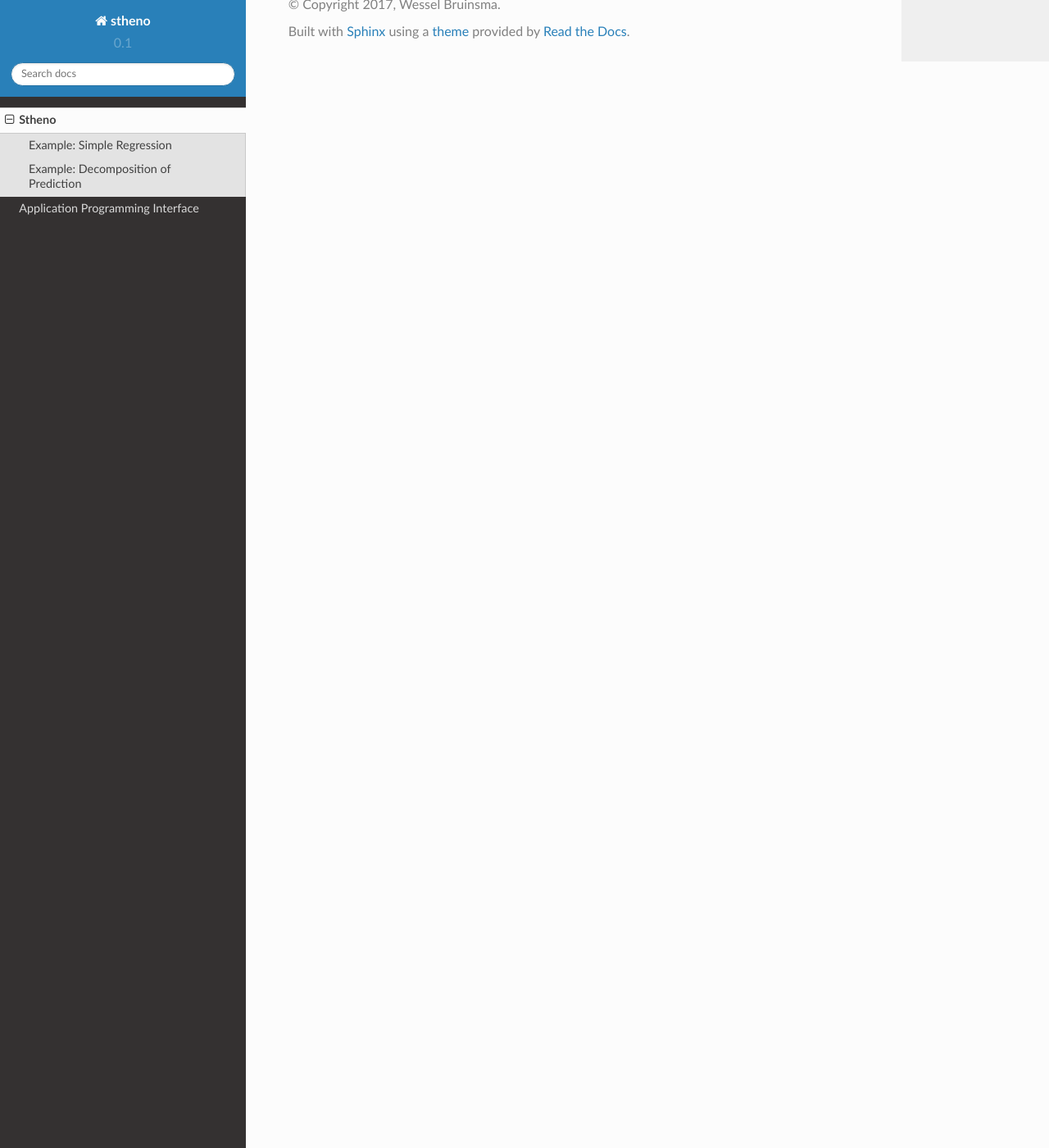
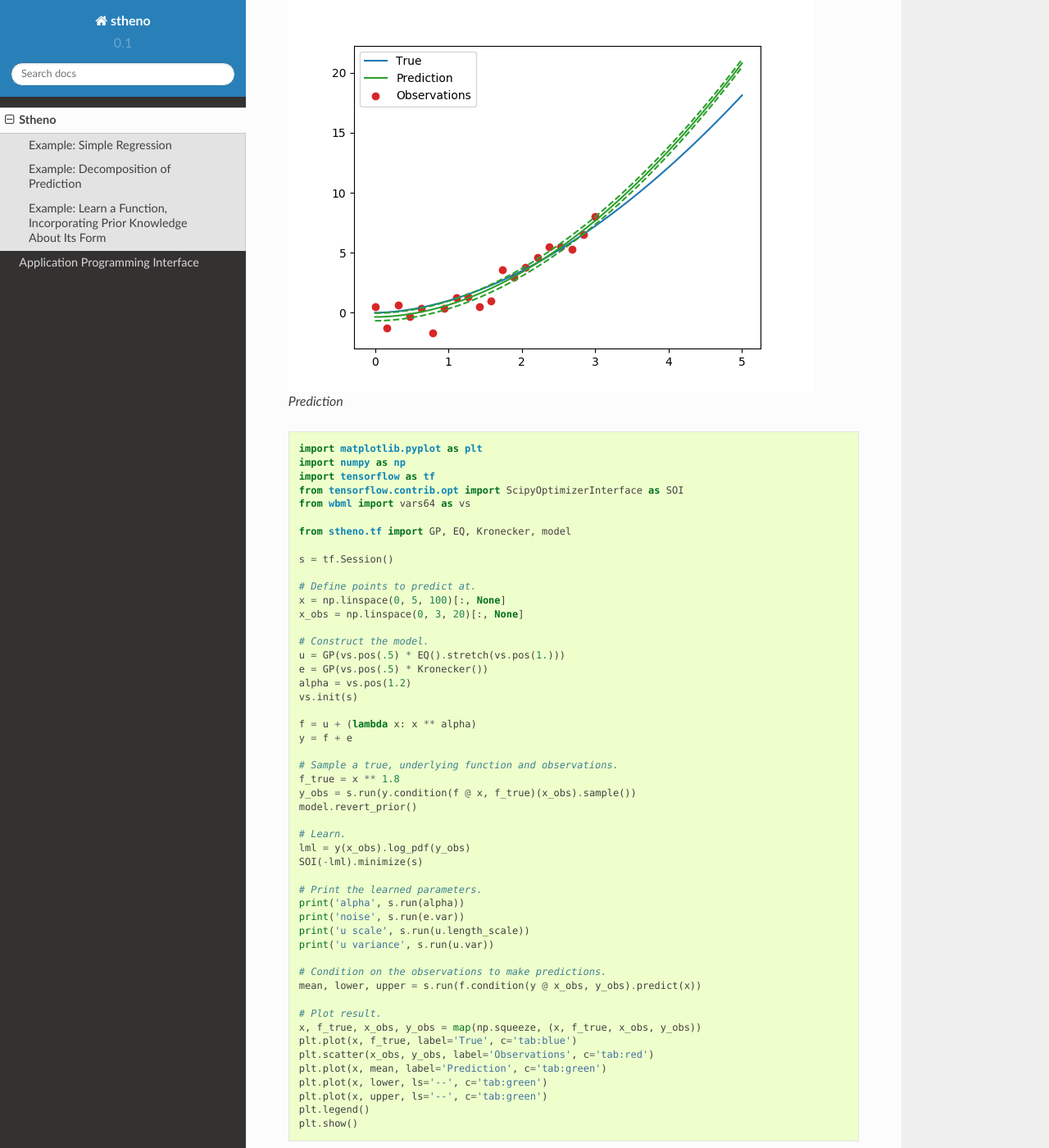
Before and after one commit to wesselb/stheno, a Sphinx documentation site: the page built from doc/readme.rst, in a window 1280 px wide and 1400 px high, scrolled down 3716 px. Shown: the whole window at 82% size. Built offline with Sphinx 7.4.7 and the Read the Docs theme 2.0.0, drawn with Linux system fonts in a browser that asks for light colours; some of the changed text lies outside the part shown.

Commit message:
Add third README example

```diff
--- a/doc/readme.rst
+++ b/doc/readme.rst
@@ -24,12 +24,12 @@ Example: Simple Regression
 
     # Define points to predict at.
     x = np.linspace(0, 10, 100)[:, None]
-    x_obs = np.linspace(0, 7, 10)[:, None]
+    x_obs = np.linspace(0, 7, 20)[:, None]
 
     # Construct a prior.
-    f = GP(EQ())  # Latent function.
-    e = GP(0.1 * Kronecker())  # Noise.
-    y = f + e
+    f = GP(EQ().periodic(5.))  # Latent function.
+    e = GP(Kronecker())  # Noise.
+    y = f + .5 * e
 
     # Sample a true, underlying function.
     f_true = f(x).sample()
@@ -155,6 +155,67 @@ Example: Decomposition of Prediction
 
     plt.show()
 
+Example: Learn a Function, Incorporating Prior Knowledge About Its Form
+-----------------------------------------------------------------------
+
+.. figure:: https://raw.githubusercontent.com/wesselb/stheno/master/readme_prediction3.png
+   :alt: Prediction
+
+   Prediction
+
+.. code:: python
+
+    import matplotlib.pyplot as plt
+    import numpy as np
+    import tensorflow as tf
+    from tensorflow.contrib.opt import ScipyOptimizerInterface as SOI
+    from wbml import vars64 as vs
+
+    from stheno.tf import GP, EQ, Kronecker, model
+
+    s = tf.Session()
+
+    # Define points to predict at.
+    x = np.linspace(0, 5, 100)[:, None]
+    x_obs = np.linspace(0, 3, 20)[:, None]
+
+    # Construct the model.
+    u = GP(vs.pos(.5) * EQ().stretch(vs.pos(1.)))
+    e = GP(vs.pos(.5) * Kronecker())
+    alpha = vs.pos(1.2)
+    vs.init(s)
+
+    f = u + (lambda x: x ** alpha)
+    y = f + e
+
+    # Sample a true, underlying function and observations.
+    f_true = x ** 1.8
+    y_obs = s.run(y.condition(f @ x, f_true)(x_obs).sample())
+    model.revert_prior()
+
+    # Learn.
+    lml = y(x_obs).log_pdf(y_obs)
+    SOI(-lml).minimize(s)
+
+    # Print the learned parameters.
+    print('alpha', s.run(alpha))
+    print('noise', s.run(e.var))
+    print('u scale', s.run(u.length_scale))
+    print('u variance', s.run(u.var))
+
+    # Condition on the observations to make predictions.
+    mean, lower, upper = s.run(f.condition(y @ x_obs, y_obs).predict(x))
+
+    # Plot result.
+    x, f_true, x_obs, y_obs = map(np.squeeze, (x, f_true, x_obs, y_obs))
+    plt.plot(x, f_true, label='True', c='tab:blue')
+    plt.scatter(x_obs, y_obs, label='Observations', c='tab:red')
+    plt.plot(x, mean, label='Prediction', c='tab:green')
+    plt.plot(x, lower, ls='--', c='tab:green')
+    plt.plot(x, upper, ls='--', c='tab:green')
+    plt.legend()
+    plt.show()
+
 .. |Build| image:: https://travis-ci.org/wesselb/stheno.svg?branch=master
    :target: https://travis-ci.org/wesselb/stheno
 .. |Coverage Status| image:: https://coveralls.io/repos/github/wesselb/stheno/badge.svg?branch=master
```
Also changed, not shown: README.md (+60 -4 lines), readme_example3.py (added, +50 -0 lines), readme_prediction.png, readme_prediction3.png (added).
